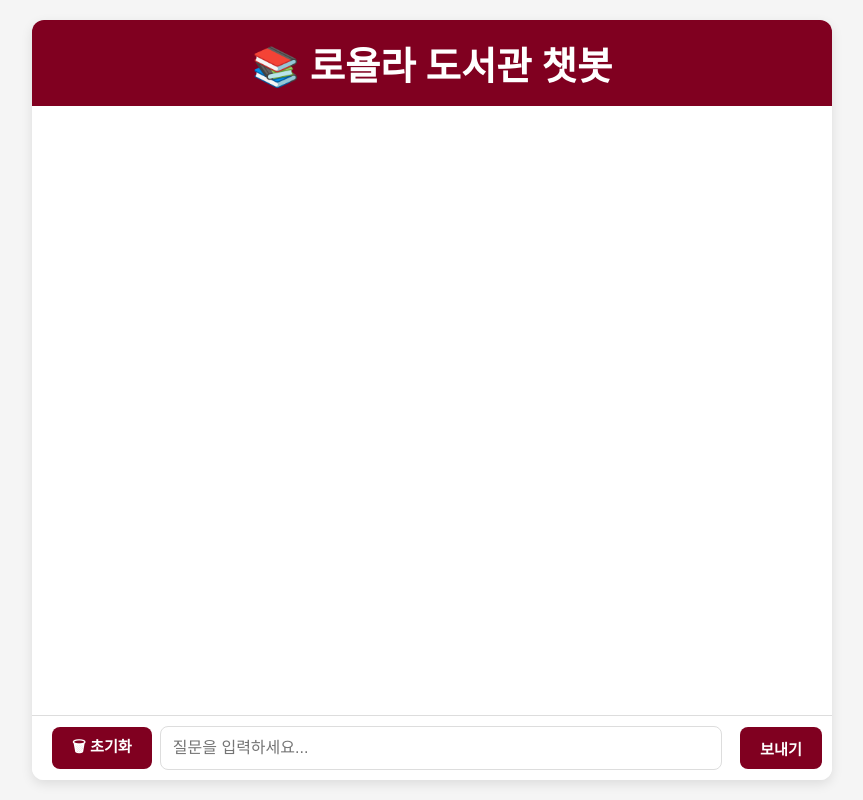
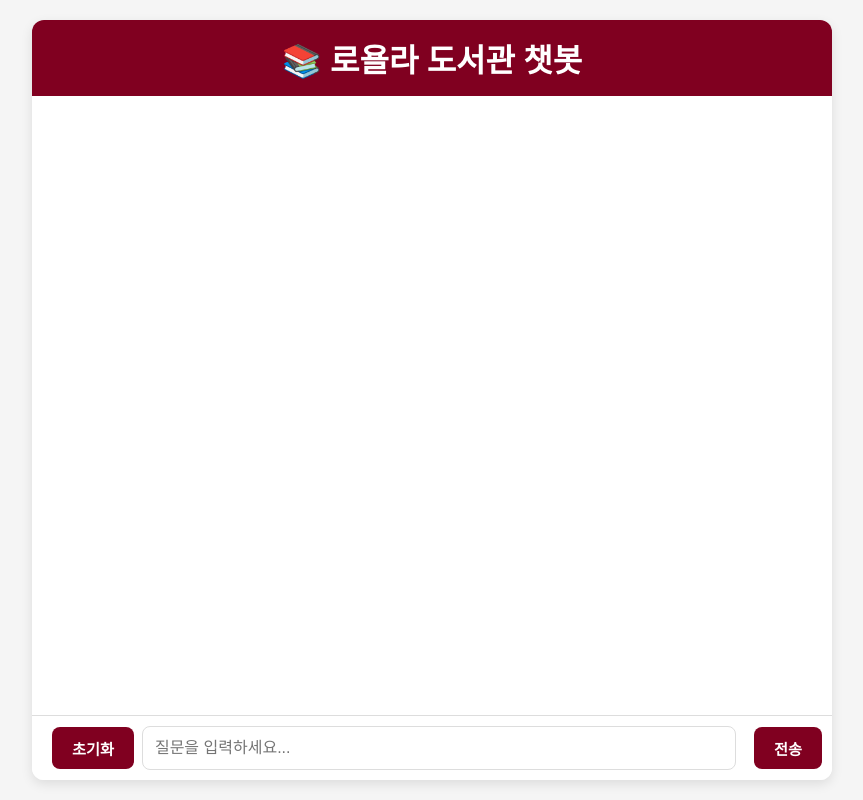
Before and after one commit to PumpKiKin/lyolla, a Django app: page /chat/ in a window 1280 px wide. Shown: the whole page, without its empty margins (208-1071 px from the left). Run offline with Django 5.2, Linux system fonts and the light colour scheme; some libraries are stand-ins or nearby versions.

Commit message:
발표용 챗봇 띄우기

```diff
--- a/chatbot_app/static/chatbot_app/chat.js
+++ b/chatbot_app/static/chatbot_app/chat.js
@@ -64,7 +64,8 @@ document.addEventListener("DOMContentLoaded", () => {
         chatMessages.appendChild(loading);
 
         try {
-            const response = await fetch("/chat/api/", {
+            const response = await fetch("http://127.0.0.1:8000/chat/api/", { // 발표용
+            // const response = await fetch("/chat/api/", {
                 method: "POST",
                 headers: {
                     "Content-Type": "application/json",
--- a/chatbot_app/static/chatbot_app/style.css
+++ b/chatbot_app/static/chatbot_app/style.css
@@ -33,7 +33,7 @@ body {
   color: white;
   padding: 15px;
   text-align: center;
-  font-size: 1.2rem;
+  font-size: 1rem;
   font-weight: bold;
 }
 
--- a/chatbot_app/templates/chatbot_app/chat.html
+++ b/chatbot_app/templates/chatbot_app/chat.html
@@ -22,9 +22,9 @@
 
     <form id="chat-form" class="chat-form">
       {% csrf_token %}
-      <button id="reset-chat" type="button" class="reset-btn">🗑 초기화</button>
+      <button id="reset-chat" type="button" class="reset-btn">초기화</button>
       <input id="user-input" type="text" placeholder="질문을 입력하세요..." />
-      <button type="submit" class="send-btn">보내기</button>
+      <button type="submit" class="send-btn">전송</button>
     </form>
   </div>
 
--- a/chatbot_app/views.py
+++ b/chatbot_app/views.py
@@ -1,14 +1,16 @@
 from django.shortcuts import render
 from django.views.decorators.csrf import csrf_exempt
 from django.utils.decorators import method_decorator
+from django.views.decorators.csrf import csrf_exempt
 from django.http import JsonResponse
 from .api import process_question
+
 import json
 
 def chat_page(request):
     return render(request, "chatbot_app/chat.html")
 
-
+@csrf_exempt # 발표용
 def chat_api(request):
     if request.method == "POST":
         data = json.loads(request.body)
--- a/django_project/settings.py
+++ b/django_project/settings.py
@@ -53,7 +53,7 @@ MIDDLEWARE = [
     "django.middleware.csrf.CsrfViewMiddleware",
     "django.contrib.auth.middleware.AuthenticationMiddleware",
     "django.contrib.messages.middleware.MessageMiddleware",
-    "django.middleware.clickjacking.XFrameOptionsMiddleware",
+    #"django.middleware.clickjacking.XFrameOptionsMiddleware",
 ]
 
 ROOT_URLCONF = "django_project.urls"
@@ -129,3 +129,6 @@ STATICFILES_DIRS = [BASE_DIR / "chatbot_app" / "static"]
 # https://docs.djangoproject.com/en/5.2/ref/settings/#default-auto-field
 
 DEFAULT_AUTO_FIELD = "django.db.models.BigAutoField"
+
+
+X_FRAME_OPTIONS = "ALLOWALL"
```
Also changed, not shown: chatbot_app/agents/__init__.py (added), chatbot_app/agents/base_agent.py (added), chatbot_app/agents/chat_agent.py (added), chatbot_app/agents/notice_crawler.py (renamed from src/services/notice_crawler.py), chatbot_app/agents/notice_crawler_agent.py (added), chatbot_app/agents/vector_store_agent.py (added).
